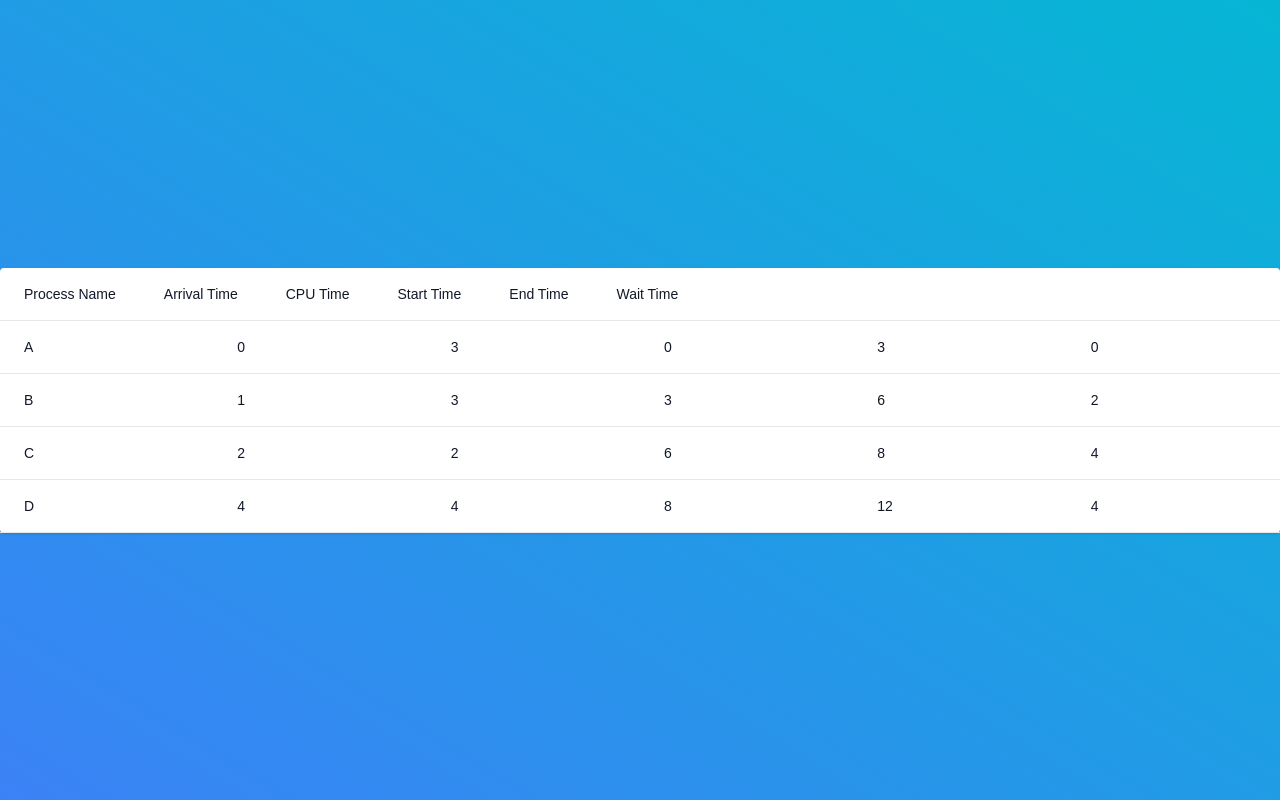
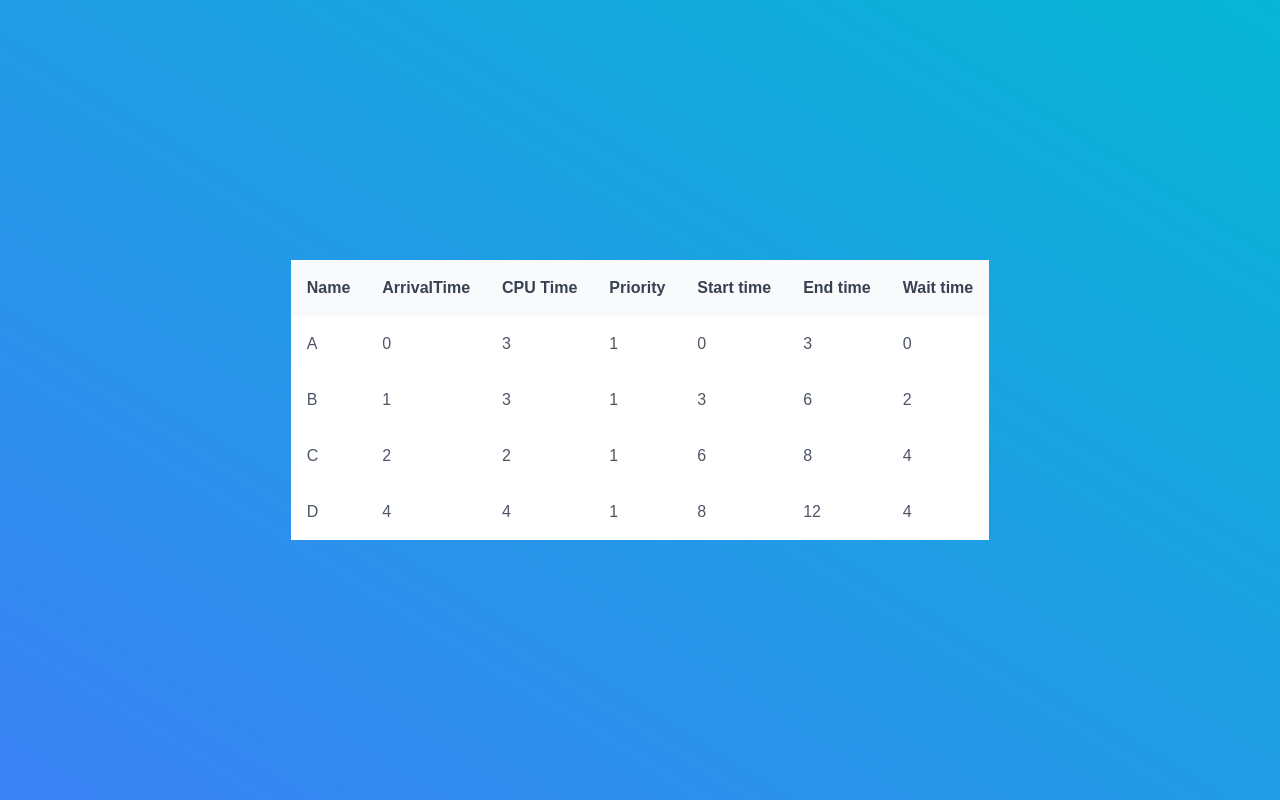
Before and after one commit to sarrietav-dev/process-scheduling-simulator, a Vue app: page / in a window 1280 px wide. Both pictures are taken after a click on the element "Run scheduler". Built offline with nearby package versions, Linux system fonts and the light colour scheme; a web font is replaced by a local one.

Commit message:
Change the schedule table styles

```diff
--- a/src/components/CustomTd.vue
+++ /dev/null
@@ -1,5 +0,0 @@
-<template>
-  <td class="whitespace-nowrap px-6 py-4 text-sm font-light text-gray-900">
-    <slot></slot>
-  </td>
-</template>
--- a/src/components/TheScheduleTable.vue
+++ b/src/components/TheScheduleTable.vue
@@ -1,57 +1,21 @@
 <template>
-  <table class="rounded bg-white shadow">
-    <thead class="table w-full table-fixed border-b">
-      <tr class="block">
-        <th
-          class="px-6 py-4 text-left text-sm font-medium text-gray-900"
-          v-for="header in headers"
-          v-bind:key="header"
-        >
-          {{ header }}
-        </th>
-      </tr>
-    </thead>
-    <tbody class="block max-h-60 w-full overflow-auto">
-      <tr
-        class="table w-full table-fixed border-b"
-        v-for="stat in scheduler.execute"
-        v-bind:key="stat.process.name"
-      >
-        <CustomTd>{{ stat.process.name }}</CustomTd>
-        <CustomTd>
-          {{ stat.process.arrivalTime }}
-        </CustomTd>
-        <CustomTd>
-          {{ stat.process.cpuTime }}
-        </CustomTd>
-        <CustomTd>
-          {{ stat.startTime }}
-        </CustomTd>
-        <CustomTd>
-          {{ stat.endTime }}
-        </CustomTd>
-        <CustomTd>
-          {{ stat.waitTime }}
-        </CustomTd>
-      </tr>
-    </tbody>
-  </table>
+  <div class="card">
+    <DataTable :value="scheduler.execute" responsive-layout="scroll">
+      <Column header="Name" field="name"></Column>
+      <Column header="ArrivalTime" field="arrivalTime"></Column>
+      <Column header="CPU Time" field="cpuTime"></Column>
+      <Column header="Priority" field="priority"></Column>
+      <Column header="Start time" field="startTime"></Column>
+      <Column header="End time" field="endTime"></Column>
+      <Column header="Wait time" field="waitTime"></Column>
+    </DataTable>
+  </div>
 </template>
 
 <script lang="ts" setup>
 import { useScheduler } from "@/stores/scheduler";
-import { ref } from "vue";
-import NewComponent from "@/components/CustomTd.vue";
-import CustomTd from "@/components/CustomTd.vue";
+import Column from "primevue/column";
+import DataTable from "primevue/datatable";
 
 const scheduler = useScheduler();
-
-const headers = ref([
-  "Process Name",
-  "Arrival Time",
-  "CPU Time",
-  "Start Time",
-  "End Time",
-  "Wait Time",
-]);
 </script>
--- a/src/main.ts
+++ b/src/main.ts
@@ -2,8 +2,6 @@ import { createApp } from "vue";
 import { createPinia } from "pinia";
 import App from "./App.vue";
 import PrimeVue from "primevue/config";
-import DataTable from "primevue/datatable";
-import Column from "primevue/column";
 import "primevue/resources/themes/lara-light-indigo/theme.css";
 import "primevue/resources/primevue.min.css";
 
@@ -12,7 +10,4 @@ const app = createApp(App);
 app.use(createPinia());
 app.use(PrimeVue);
 
-app.component("DataTable", DataTable);
-app.component("DataTableColumn", Column);
-
 app.mount("#app");
--- a/src/stores/scheduler.ts
+++ b/src/stores/scheduler.ts
@@ -27,6 +27,15 @@ export const useScheduler = defineStore({
     },
   },
   getters: {
-    execute: (state) => state.strategy.execute(),
+    execute: (state) =>
+      state.strategy.execute().map((stat) => ({
+        name: stat.process.name,
+        arrivalTime: stat.process.arrivalTime,
+        cpuTime: stat.process.cpuTime,
+        priority: stat.process.priority,
+        startTime: stat.startTime,
+        endTime: stat.endTime,
+        waitTime: stat.waitTime,
+      })),
   },
 });
```
